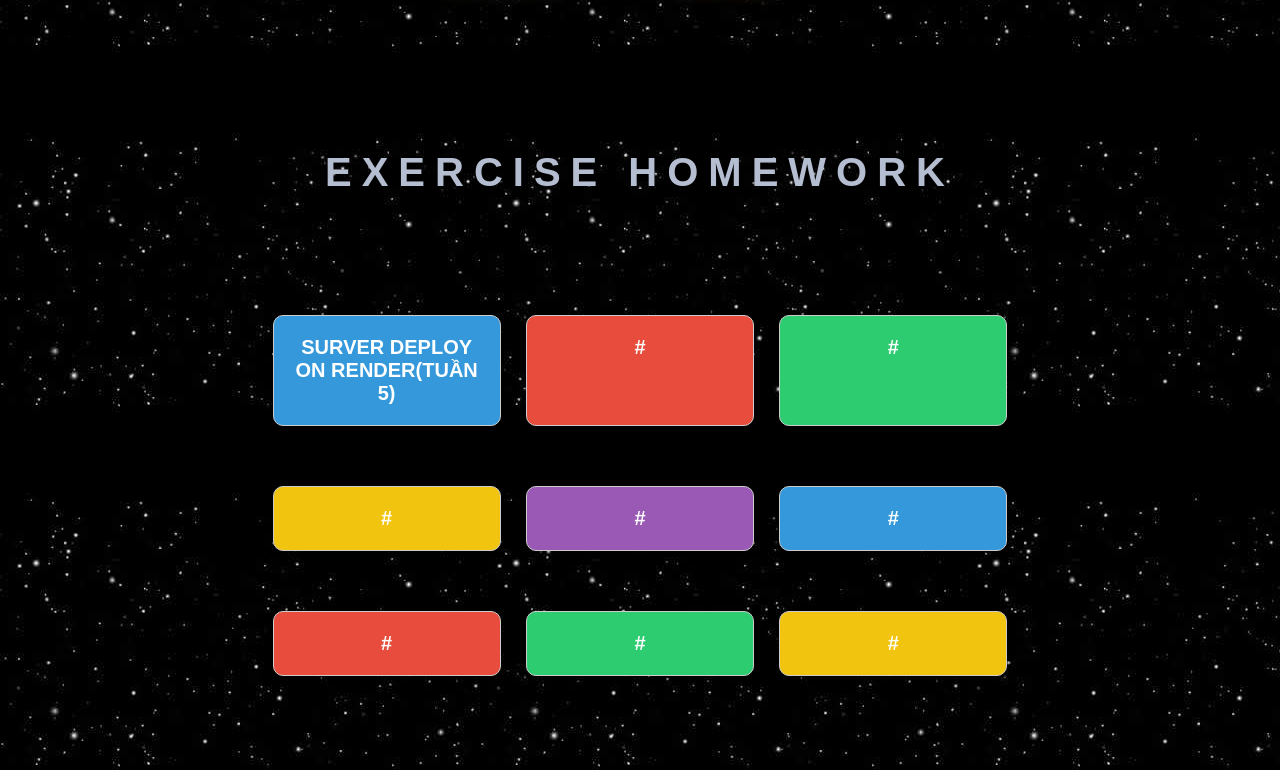
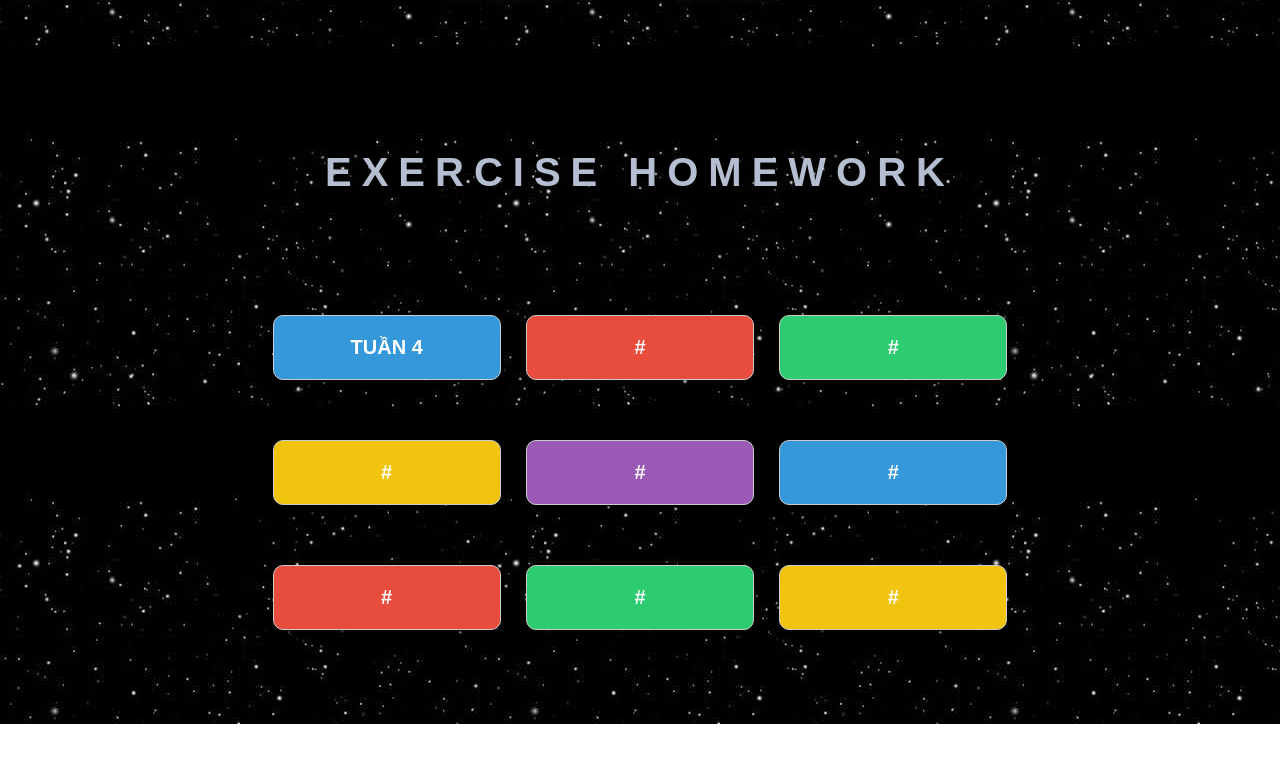
Before and after one commit to TTHTech/PorofilePage, a plain HTML site: page index.html in a window 1280 px wide. Shown: the part 1707-2477 px from the top of the page. After the commit the page ends 2431 px from the top, so only its background shows below. Drawn offline with Linux system fonts and the light colour scheme.

Commit message:
sua lai exercise

```diff
--- a/index.html
+++ b/index.html
@@ -153,7 +153,7 @@
             <div id ="exer" class="exercise-section">
                     <h1 class="exercise-heading">EXERCISE HOMEWORK</h1>
                     <div class="main-e">
-                        <div class="container-e " onclick="window.location.href='https://web-wardeploy.onrender.com/Demo_Html_Css-1.0-SNAPSHOT/emailList?action=join'">Surver deploy on render(Tuần 5)</div>
+                        <div class="container-e " onclick="window.location.href='https://web-wardeploy.onrender.com/Demo_Html_Css-1.0-SNAPSHOT/emailList?action=join'">Tuần 4</div>
                         <div class="container-e" onclick="window.location.href='Link2.html'">#</div>
                         <div class="container-e" onclick="window.location.href='Link3.html'">#</div>
                         <div class="container-e" onclick="window.location.href='Link4.html'">#</div>
```
